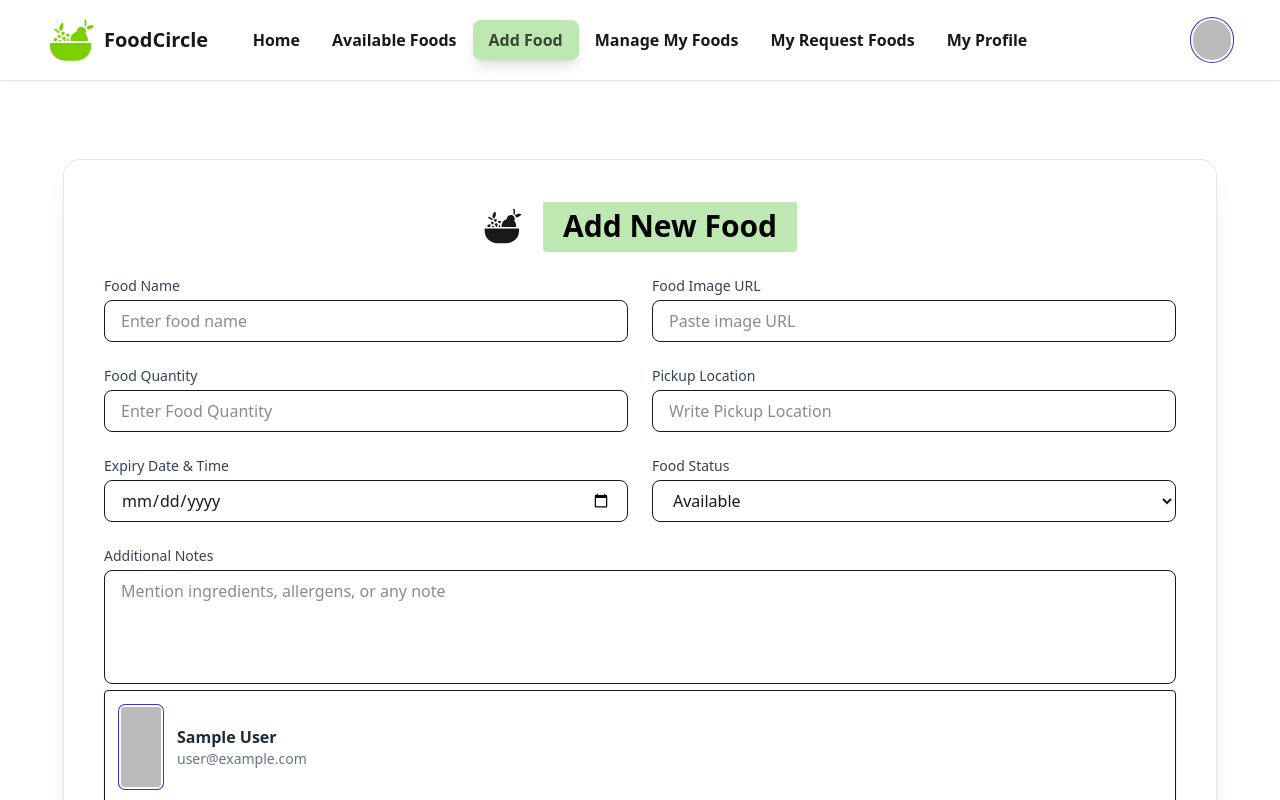
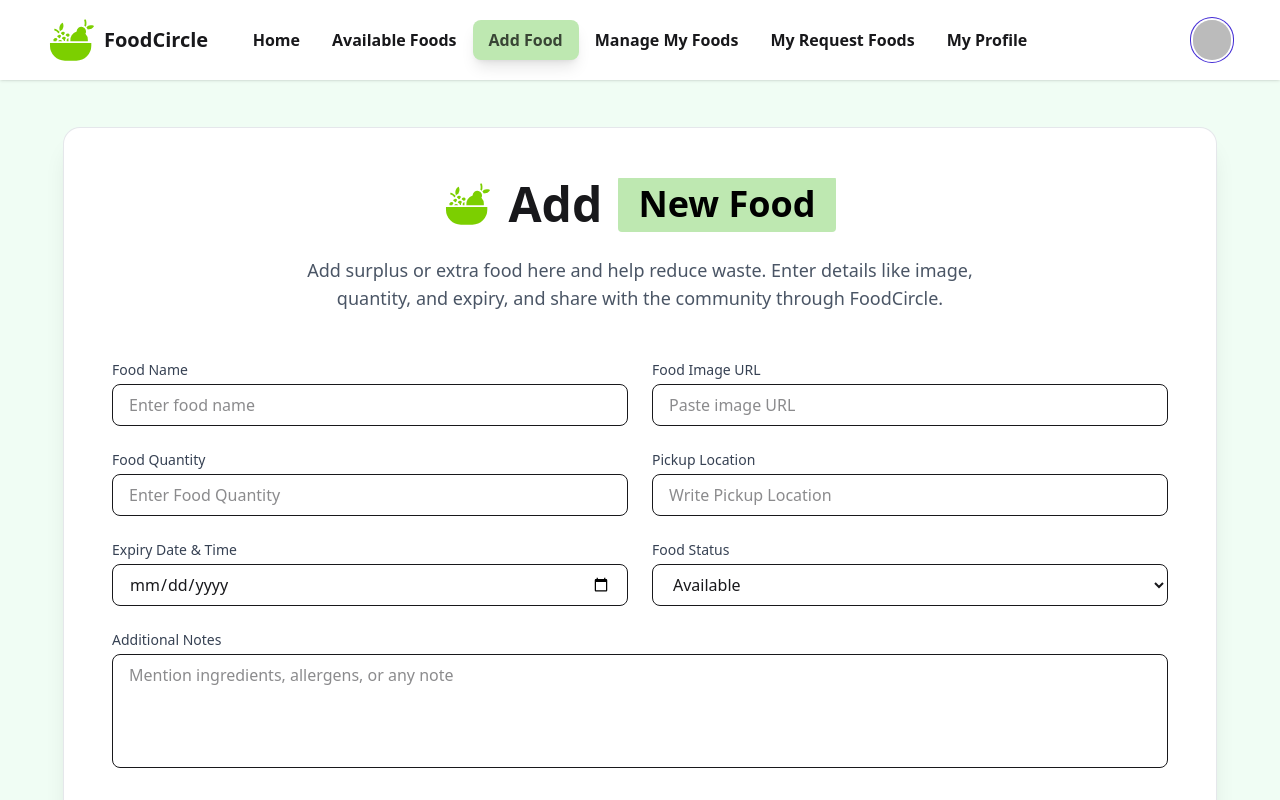
Before and after one commit to Alireja-khan/Food-Circle-Client, a React (Vite) app: page /addFoods in a window 1280 px wide. Shown: the top 800 px of the page. Built offline with nearby package versions, Linux system fonts and the light colour scheme; no server answers; sample sign-in values are in the browser's storage.

Commit message:
make some changes in Add Food Section like bg change and title and desctiption font and text change etc.

```diff
--- a/src/pages/AddFood/AddFoods.jsx
+++ b/src/pages/AddFood/AddFoods.jsx
@@ -8,11 +8,8 @@ import { GiFruitBowl } from "react-icons/gi";
 
 const AddFoods = () => {
     const { user } = useAuth();
-    console.log(user)
     const [showModal, setShowModal] = useState(false);
     const navigate = useNavigate();
-
-
 
     const handleAddFood = e => {
         e.preventDefault();
@@ -25,9 +22,6 @@ const AddFoods = () => {
         data.donorImage = user.photoURL;
         data.donorEmail = user.email;
 
-        console.log(data)
-
-
         axios.post('https://food-circle-server-five.vercel.app/api/foods', data)
             .then(res => {
                 if (res.data.insertedId) {
@@ -37,29 +31,30 @@ const AddFoods = () => {
                         showConfirmButton: false,
                         timer: 1500
                     });
-                    navigate('/availableFoods')
-
+                    navigate('/availableFoods');
                 }
             })
             .catch(error => {
                 console.log(error);
-            })
+            });
+    };
 
+    return (
+        <div className="min-h-screen flex items-start bg-green-50 justify-center py-12 px-4 sm:px-6 lg:px-8">
+            <div className="w-full max-w-6xl bg-white rounded-2xl shadow-xl ring-1 ring-gray-200 p-8 sm:p-12">
 
-    }
-    return (
-        <div className="max-w-6xl mx-auto mt-10 sm:mt-14 md:mt-20 px-4 sm:px-6 md:px-10 py-8 sm:py-10 bg-white rounded-2xl shadow-xl ring-1 ring-gray-200">
+                {/* Header */}
+                <div className="flex flex-col sm:flex-row justify-center items-center gap-4 mb-6 text-center relative z-10">
+                    <motion.button
+                        whileHover={{ scale: 1.25 }}
+                        whileTap={{ scale: 1.15 }}
+                    >
+                        <Link to="/availableFoods">
+                            <GiFruitBowl className="w-12 h-12 text-lime-500 mx-auto" />
+                        </Link>
+                    </motion.button>
 
-
-            <div className="flex items-center gap-5 justify-center mb-6">
-
-                <motion.button
-                    whileHover={{ scale: 1.55 }}
-                    whileTap={{ scale: 1.10 }}
-                    onHoverStart={() => console.log('hover started!')}
-                >
-                    <Link to='/availableFoods'><GiFruitBowl className='w-10 h-10' /></Link>
-                </motion.button>
+                    <p className="text-3xl sm:text-4xl md:text-5xl font-extrabold">Add</p>
 
                     <span className="relative group rounded px-5 py-2 font-semibold text-black overflow-hidden text-3xl">
                         <motion.span
@@ -70,22 +65,26 @@ const AddFoods = () => {
                                 duration: 3,
                                 repeat: Infinity,
                                 repeatType: 'mirror',
-                            ease: 'easeInOut'
+                                ease: 'easeInOut',
                             }}
                         ></motion.span>
-                    <span className="relative z-10">Add New Food</span>
+                        <span className="relative z-10 text-4xl">New Food</span>
                     </span>
                 </div>
 
-
-            <form onSubmit={handleAddFood}
+                <motion.p
+                    className="text-gray-600 text-lg text-center max-w-2xl mx-auto mb-12"
+                    initial={{ opacity: 0, y: 10 }}
+                    whileInView={{ opacity: 1, y: 0 }}
+                    transition={{ duration: 0.5 }}
+                    viewport={{ once: false, amount: 0.3 }}
                 >
+                    Add surplus or extra food here and help reduce waste. Enter details like image, quantity, and expiry, and share with the community through FoodCircle.
+                </motion.p>
 
 
-
-
-
-
+                {/* Form */}
+                <form onSubmit={handleAddFood}>
                     <div className="grid grid-cols-1 md:grid-cols-2 gap-6">
                         <div>
                             <label className="block text-sm font-medium text-gray-700 mb-1">Food Name</label>
@@ -153,7 +152,6 @@ const AddFoods = () => {
                             </select>
                         </div>
 
-
                         <div className="md:col-span-2">
                             <label className="block text-sm font-medium text-gray-700 mb-1">Additional Notes</label>
                             <textarea
@@ -161,28 +159,24 @@ const AddFoods = () => {
                                 rows="4"
                                 placeholder="Mention ingredients, allergens, or any note"
                                 className="w-full px-4 py-2 border rounded-lg focus:outline-none focus:ring-2 focus:ring-gray-300 resize-none"
-                        ></textarea>
+                            />
                         </div>
                     </div>
 
                     {/* Donor Info Card */}
-                <motion.div onClick={() => setShowModal(true)} className="flex items-center gap-4 border mb-2 p-4 rounded shadow-sm"
-                    whileHover={{ scale: 1.05 }}
-                    whileTap={{ scale: 0.95 }}
-                    onHoverStart={() => console.log('hover started!')}
+                    <motion.div
+                        onClick={() => setShowModal(true)}
+                        className="flex items-center gap-4 border mb-4 mt-8 p-4 rounded shadow-sm cursor-pointer"
+                        whileHover={{ scale: 0.99 }}
+                        whileTap={{ scale: 0.85 }}
                     >
-                    <motion.div
-                        layoutId="profile-photo"
-                        className="w-10 h-20 rounded ring ring-primary ring-offset-base-100 ring-offset-2 overflow-hidden cursor-pointer"
-
-
-                    >
-                        <motion.img
+                        <div className="w-10 h-20 rounded ring ring-primary ring-offset-base-100 ring-offset-2 overflow-hidden">
+                            <img
                                 src={user.photoURL}
                                 alt="Donor"
                                 className="object-cover w-full h-full"
                             />
-                    </motion.div>
+                        </div>
 
                         <div>
                             <p className="font-semibold text-gray-800">{user.displayName}</p>
@@ -190,23 +184,16 @@ const AddFoods = () => {
                         </div>
                     </motion.div>
 
-
-
                     <motion.button
                         type="submit"
-                    className="w-full hover:shadow-2xl hover:bg-[#bee8b1]/70 border text-lg font-semibold py-3 rounded transition duration-200"
+                        className="w-full hover:shadow-2xl bg-[#bee8b1]/50 hover:bg-[#bee8b1]/70 border text-lg font-semibold py-3 rounded transition duration-200"
                         whileHover={{ scale: 1.05 }}
                         whileTap={{ scale: 0.95 }}
-                    onHoverStart={() => console.log('hover started!')}
                     >
                         Add Food
                     </motion.button>
 
-
-
-
-
-
+                    {/* Modal */}
                     <AnimatePresence>
                         {showModal && (
                             <motion.div
@@ -217,13 +204,12 @@ const AddFoods = () => {
                                 exit={{ opacity: 0 }}
                             >
                                 <motion.div
-                                layoutId="profile-photo"
                                     className="w-80 bg-white rounded-b-2xl overflow-hidden"
                                     onClick={(e) => e.stopPropagation()}
                                 >
                                     {/* Image */}
                                     <div className="w-full h-110 overflow-hidden">
-                                    <motion.img
+                                        <img
                                             src={user.photoURL}
                                             alt="Expanded Donor"
                                             className="object-cover w-full h-full"
@@ -236,41 +222,25 @@ const AddFoods = () => {
                                         <p className="text-sm text-gray-500">{user.email}</p>
                                     </div>
 
+                                    {/* Button */}
                                     <div className='border-t-gray-900'>
-
                                         <Link to='/myProfile'>
-
                                             <motion.button
                                                 className='btn h-full w-full py-2 bg-[#bee8b1]/20 hover:bg-[#bee8b1] mx-auto'
                                                 whileHover={{ scale: 1.05 }}
                                                 whileTap={{ scale: 0.95 }}
-                                            onHoverStart={() => console.log('hover started!')}
                                             >
                                                 Show Profile
-
                                             </motion.button>
-
                                         </Link>
-
                                     </div>
-
                                 </motion.div>
                             </motion.div>
                         )}
                     </AnimatePresence>
-
-
-
-
-
-
                 </form>
-
-
-
             </div>
-
-
+        </div>
     );
 };
 
```
Lines whose indentation alone changed are shown as unchanged.
